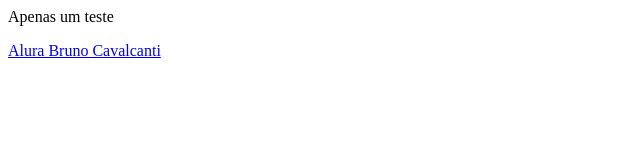
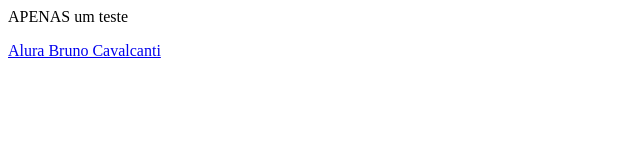
Before and after one commit to brunoh1n1/curso-git, a plain HTML site: page index.html in a window 1280 px wide. Shown: the full height of the page, 0-640 px from the left. Drawn offline with Linux system fonts and the light colour scheme.

Commit message:
testessss

```diff
--- a/index.html
+++ b/index.html
@@ -3,7 +3,7 @@
 		<link rel="stylesheet" href="estilo.css">
 	</head>
 		<body>
-			<p>Apenas um teste</p>
+			<p>APENAS um teste</p>
 			<a href="teste.html"> Alura Bruno Cavalcanti </a>
 
 			</body>
```
